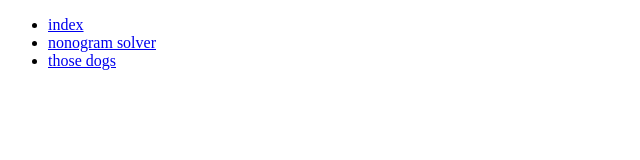
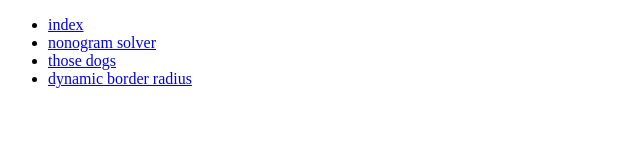
Before and after one commit to SOBEX/sobex.github.io, a plain HTML site: page index.html in a window 1280 px wide. Shown: the whole page, without its empty margins (0-640 px from the left). Drawn offline with Linux system fonts and the light colour scheme.

Commit message:
Update index.html with dynamic-border-radius.html

```diff
--- a/index.html
+++ b/index.html
@@ -7,6 +7,7 @@
       <li><a href="index.html">index</a></li>
       <li><a href="nonogram-solver.html">nonogram solver</a></li>
       <li><a href="those-dogs.html">those dogs</a></li>
+      <li><a href="dynamic-border-radius.html">dynamic border radius</a></li>
     </ul>
   </body>
 </html>
```
